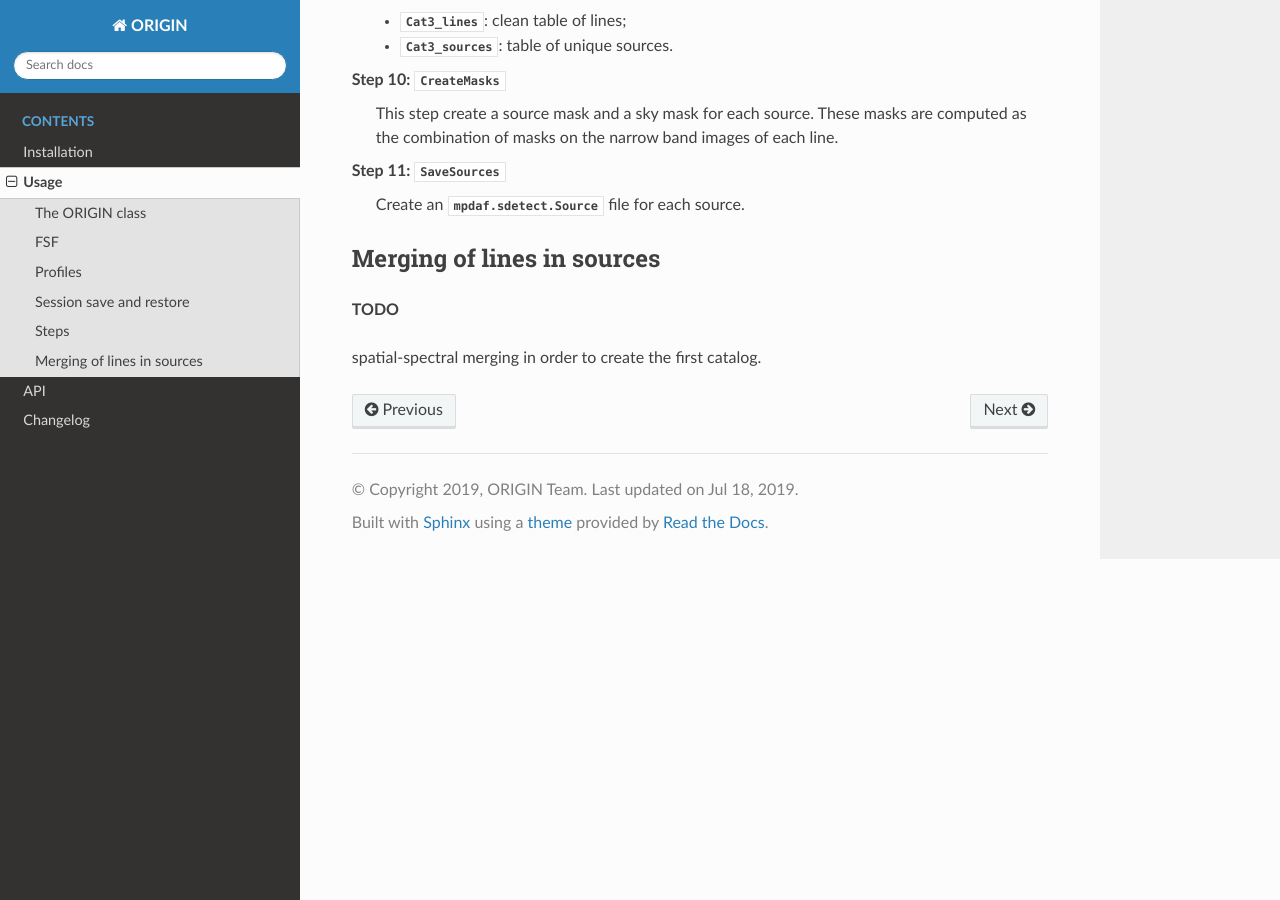
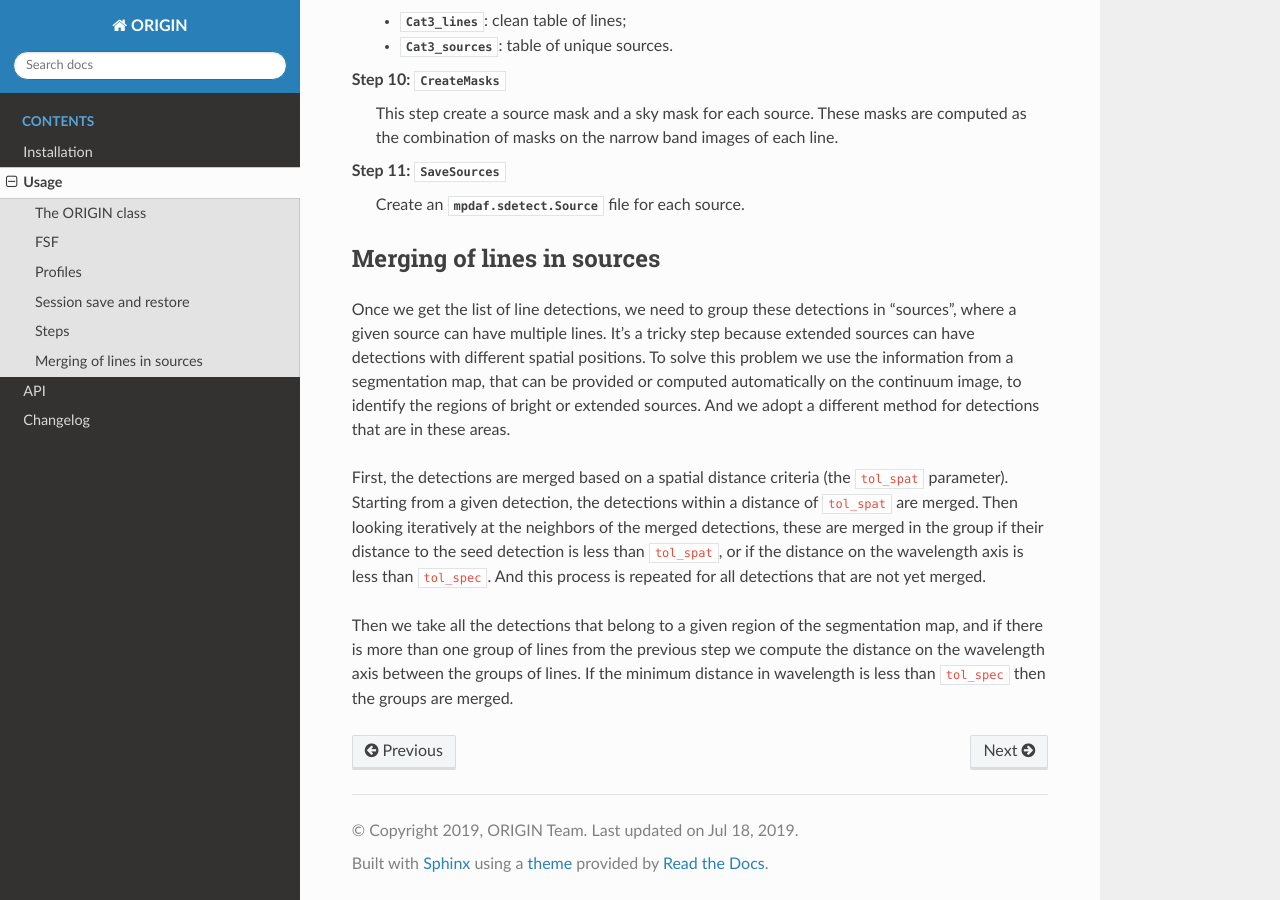
Before and after one commit to musevlt/origin, a Sphinx documentation site: the page built from docs/usage.rst, in a window 1280 px wide and 900 px high, scrolled down 5007 px. Built offline with Sphinx 7.4.7 and the Read the Docs theme 2.0.0, drawn with Linux system fonts in a browser that asks for light colours; pages that are not in the unit, such as notebooks, are missing from menus.

Commit message:
Add section about lines merging

```diff
--- a/docs/usage.rst
+++ b/docs/usage.rst
@@ -258,9 +258,32 @@ Step 11: `~muse_origin.SaveSources`
 Merging of lines in sources
 ---------------------------
 
-**TODO**
+Once we get the list of line detections, we need to group these detections in
+"sources", where a given source can have multiple lines. It's a tricky step
+because extended sources can have detections with different spatial positions.
+To solve this problem we use the information from a segmentation map, that can
+be provided or computed automatically on the continuum image, to identify the
+regions of bright or extended sources. And we adopt a different method for
+detections that are in these areas.
 
-spatial-spectral merging in order to create the first catalog.
+First, the detections are merged based on a spatial distance criteria (the
+``tol_spat`` parameter). Starting from a given detection, the detections within
+a distance of ``tol_spat`` are merged. Then looking iteratively at the
+neighbors of the merged detections, these are merged in the group if their
+distance to the seed detection is less than ``tol_spat``, or if the distance on
+the wavelength axis is less than ``tol_spec``. And this process is repeated for
+all detections that are not yet merged.
+
+Then we take all the detections that belong to a given region of the
+segmentation map, and if there is more than one group of lines from the
+previous step we compute the distance on the wavelength axis between the groups
+of lines. If the minimum distance in wavelength is less than ``tol_spec`` then
+the groups are merged.
+
+
+
+
+
 
 
 .. _FSF models: https://mpdaf.readthedocs.io/en/stable/muse.html#muse-fsf-models
```
